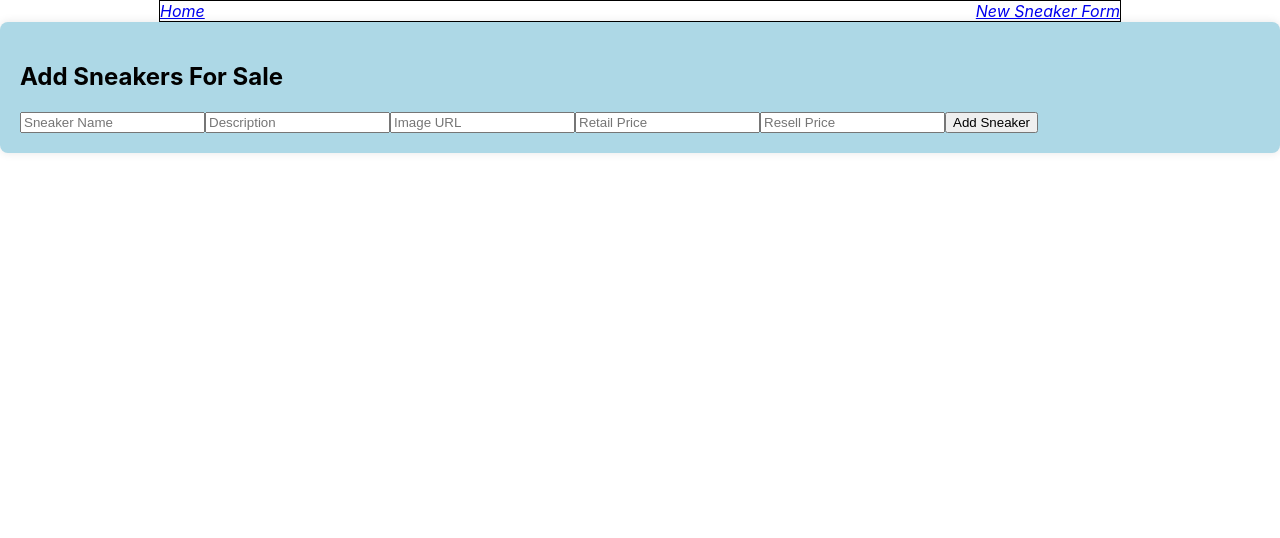
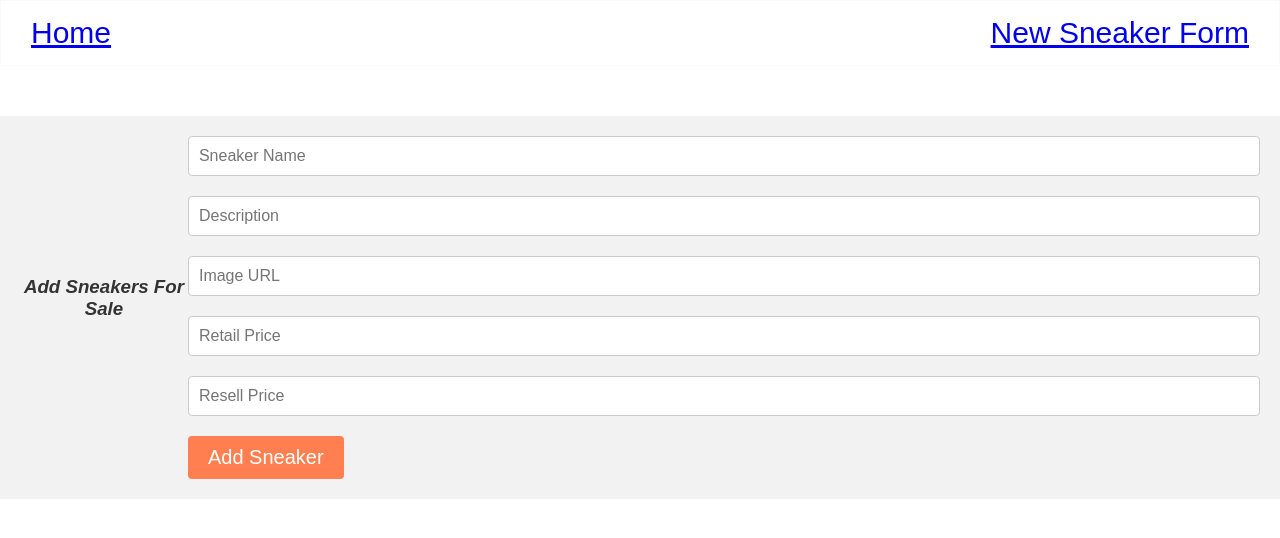
Before and after one commit to NandoD95/SneakerKings, a React (Create React App) app: page /NewSneakerForm in a window 1280 px wide. Shown: the top 538 px of the page. Built offline with nearby package versions, Linux system fonts and the light colour scheme.

Commit message:
added css

```diff
--- a/src/App.css
+++ b/src/App.css
@@ -1,21 +1,132 @@
+/*home and new sneaker form link for navlinks*/
 .navbar{
   border: 1px solid black;
+  border-color: #f8f9fa;
   display:flex;
   justify-content: space-between;
-  width: 75%;
-  margin: 0 auto;
-  font-style: italic;
+  width: 100;
+  padding: 15px 30px;
+  align-items: center;
+  font-family: Arial, sans-serif;
+  font-size: 30px;
 }
 
 #header h1{
   font-size: 3.5rem;
   width: 50%;
   margin: 0 auto;
+  text-align: center;
+}
+
+/* adding sneaker form */
+.add-sneaker h3{
+  font-style: italic;
+  margin-top: 0;
+  text-align: center;
+  color: #333333;
 }
 
 .add-sneaker{
-  background-color: lightblue;
+  font-family: Arial, sans-serif;
+  background-color: #f2f2f2;
+  margin: 0;
   padding: 20px;
+  margin-top: 50px;
+  display: flex;
+  justify-content: center;
+  align-items: center;
+}
+
+.add-sneaker input[type="text, number"] {
+  width: 100%;
+  padding: 10px;
+  margin-bottom: 20px;
+  border: 1px solid #cccccc;
+  border-radius: 4px;
+  box-sizing: border-box;
+  font-size: 16px;
+}
+
+#button{
+  background-color: coral;
+  color: white;
+  padding: 10px 20px;
+  border: none;
+  border-radius: 4px;
+  cursor: pointer;
+  font-size: 20px;
+}
+
+
+/* search bar */
+.searchbar{
+position: relative;
+width: 300px;
+margin: 20px auto;
+}
+
+/* sneaker card */
+.card {
+  list-style: none;
+  background-color: lightcoral;
   border-radius: 8px;
-  box-shadow: 0 0 10px rgba(0, 0, 0, 0.1);
+  box-shadow: 0 2px 4px rgba(0, 0, 0, 0.1);
+  padding: 20px;
+  margin-bottom: 20px;
 }
+
+.card img {
+  width: 50%;
+  height: auto;
+  border-radius: 8px;
+}
+
+.card h4 {
+  margin-top: 10px;
+  margin-bottom: 5px;
+  font-size: 18px;
+}
+
+.card p {
+  margin: 5px 0;
+  font-size: 16px;
+}
+
+.card button {
+  padding: 10px 20px;
+  font-size: 16px;
+  background-color: black;
+  color: white;
+  cursor: pointer;
+  border: none;
+  border-radius: 4px;
+}
+
+/* slgiht fade when you hover over the button */
+.card button:hover {
+  opacity: 0.8;
+}
+
+/* detail page */
+.detailpage{
+  text-align: center;
+}
+
+.detailpage img{
+  width: 500px;
+  height: auto;
+  margin: 20px auto;
+  display: block;
+}
+
+.detailpage h2{
+  max-width: 600px;
+  margin: 0 auto;
+}
+
+.detailpage h3{
+  max-width: 600px;
+  margin: 0 auto;
+  font-size: 5em;
+  color: goldenrod;
+}
--- a/src/component/App.js
+++ b/src/component/App.js
@@ -1,7 +1,6 @@
 import React from "react"
+// two dots to get into the parent folder for APP.CSS
 import '../App.css'
-// import Header from "./Header"
-// import SneakerPage from "./SneakerPage";
 import NavBar from "./NavBar";
 import { Outlet } from "react-router-dom";
 
--- a/src/component/ErrorPage.js
+++ b/src/component/ErrorPage.js
@@ -1,6 +1,7 @@
 import { useRouteError } from "react-router-dom";
 
 function ErrorPage () {
+  // COVER PAGE FOR ERROR
     const error = useRouteError();
 
   return(
--- a/src/component/Header.js
+++ b/src/component/Header.js
@@ -2,12 +2,11 @@ import React from "react";
 import SneakerPage from "./SneakerPage";
 
 function Header() {
+  // header page
   return (
     <header id="header">
       <h1>
-        {/* <span className="logo" role="img"> */}
         👟Sneaker Kings👑
-        {/* </span> */}
       </h1>
          <SneakerPage />
 
--- a/src/component/NavBar.js
+++ b/src/component/NavBar.js
@@ -1,13 +1,13 @@
 import { NavLink } from "react-router-dom";
 
 function NavBar() {
+    // links to home page and adding a sneaker
     return (
         <div id="navbar-container">
         <nav className="navbar">
             <NavLink to='/'>Home</NavLink>
             <div>
             <NavLink to='/NewSneakerForm'>New Sneaker Form</NavLink>
-            {/* <div><NavLink to='/SneakerCard'>Sneaker Card </NavLink></div> */}
             </div>
         </nav>
         </div>
--- a/src/component/NewSneakerForm.js
+++ b/src/component/NewSneakerForm.js
@@ -50,15 +50,17 @@ function NewSneakerForm() {
 
     return (
         <div className="add-sneaker">
-           <h2>Add Sneakers For Sale</h2>
-           <form onSubmit={handleSubmit}>
-             <input type="text" name="name" value={newSneaker.name} placeholder="Sneaker Name" onChange={handleChange}/>
-             <input type="text" name="description" value={newSneaker.description} placeholder="Description" onChange={handleChange} />
-             <input type="text" name="image" value={newSneaker.image} placeholder="Image URL" onChange={handleChange}/>
-             <input type="number, text" name="retailprice" value={newSneaker.retailprice} placeholder="Retail Price" onChange={handleChange}/>
-             <input type="number, text" name="resellprice" value={newSneaker.resellprice} placeholder="Resell Price" onChange={handleChange} />
-             <button type="submit">Add Sneaker</button>
-           </form>
+           <h3>Add Sneakers For Sale</h3>
+              <div>
+                  <form onSubmit={handleSubmit}>
+                    <input type="text, number" name="name" value={newSneaker.name} placeholder="Sneaker Name" onChange={handleChange}/>
+                    <input type="text, number" name="description" value={newSneaker.description} placeholder="Description" onChange={handleChange} />
+                    <input type="text, number" name="image" value={newSneaker.image} placeholder="Image URL" onChange={handleChange}/>
+                    <input type="text, number" name="retailprice" value={newSneaker.retailprice} placeholder="Retail Price" onChange={handleChange}/>
+                    <input type="text, number" name="resellprice" value={newSneaker.resellprice} placeholder="Resell Price" onChange={handleChange} />
+                    <button id="button" type="submit">Add Sneaker</button>
+                  </form>
+              </div>
         </div>
     )
 }
--- a/src/component/Search.js
+++ b/src/component/Search.js
@@ -14,11 +14,10 @@ function Search({searchSneaker,setSearchSneaker}) {
             <input
                 type="text"
                 id="search"
-                placeholder="search..."
+                placeholder="Search..."
                 value = {searchSneaker}
                 onChange = {handleChange}
             />
-            <button>🔘</button>
         </form>
     )
 }
--- a/src/component/SneakerCard.js
+++ b/src/component/SneakerCard.js
@@ -10,7 +10,7 @@ function SneakerCard({sneaker, setSneakersSize}) {
     // declaring the click state to true
     const [click, setClick] = useState(true)
 
-    // function todo the opposite of what the button reflects
+    // function to switch the states of the variable click
     function handleClick() {
       setClick(!click)
     }
--- a/src/component/SneakerDetail.js
+++ b/src/component/SneakerDetail.js
@@ -18,7 +18,7 @@ function SneakerDetail() {
 
 // what view info button shows
   return (
-    <div>
+    <div className='detailpage'>
       <h2>{name}</h2>
       <img src={image} alt={name} />
       <h2>Product Decription: <div>{description}</div></h2>
```
Also changed, not shown: src/component/route.js (+1 -6 lines).
